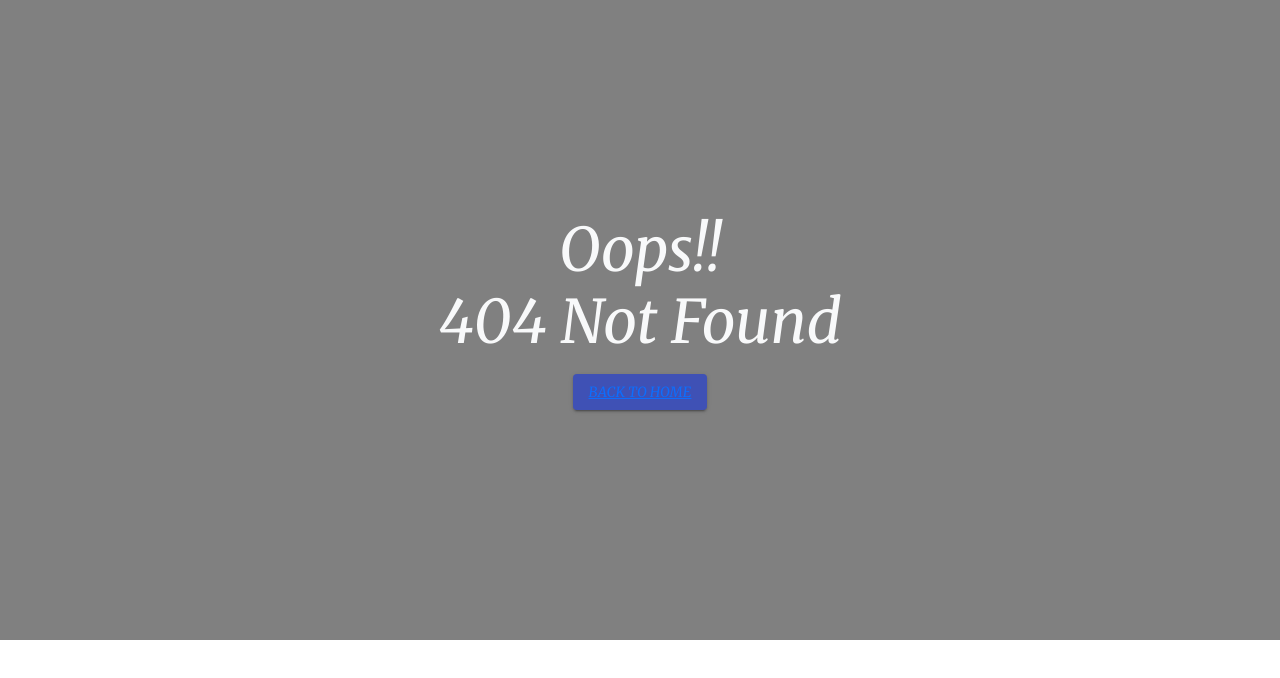
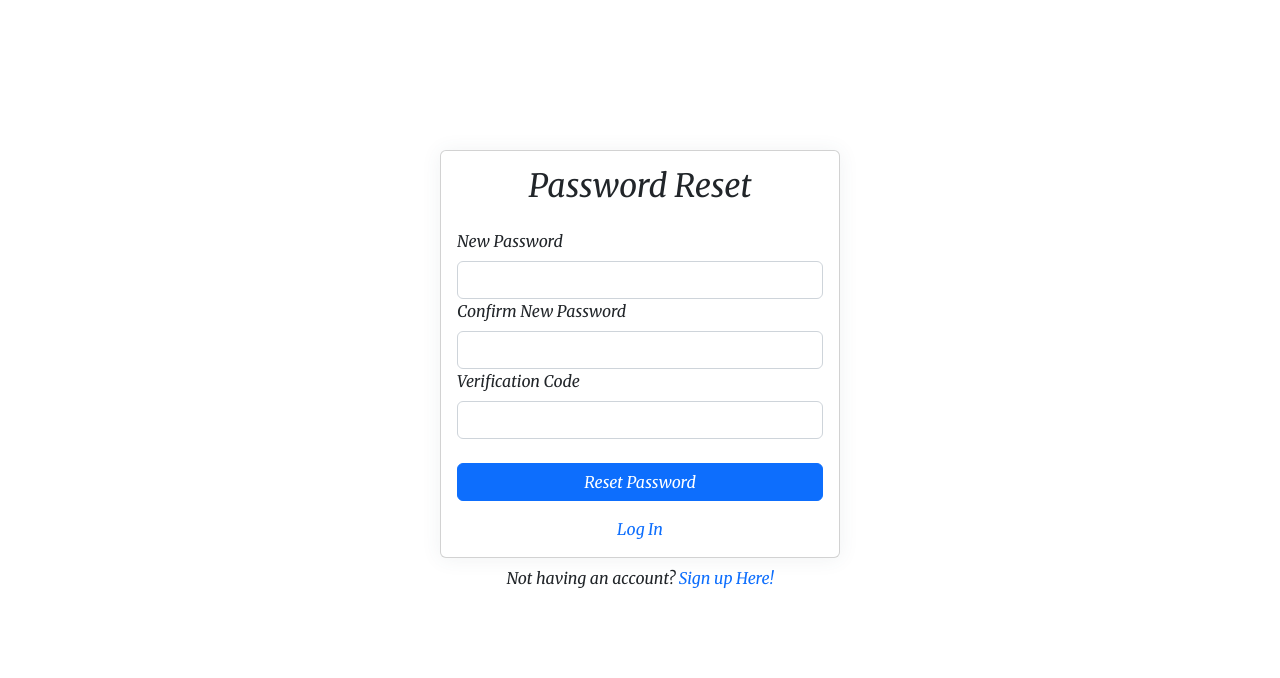
Before and after one commit to FalakNaaz/lms, a React (Create React App) app: page /reset-password in a window 1280 px wide. Before the commit this address had no page. Shown: the top 678 px of the page. Built offline with nearby package versions, Linux system fonts and the light colour scheme.

Commit message:
add forget/reset passwrd feature & clean the code

```diff
--- a/src/App.js
+++ b/src/App.js
@@ -17,10 +17,9 @@ import ClientDashboard from "./pages/Dashboard/Client-Dashboard/ClientDashboard"
 import AllStudentDetails from "./pages/Dashboard/Client-Dashboard/AllStudentDetails";
 import TrainerDetails from './pages/Dashboard/TrainerDetails'
 import ClientRoute from "./components/PrivateRoute/ClientRoute";
-import CourseDetails from "./pages/Dashboard/CourseDetails";
 import Profile from "./pages/Profile/Profile";
-// import ForgotPassword from "./pages/ForgotPassword/ForgotPassword";
-// import ResetPassword from "./pages/ForgotPassword/ResetPassword";
+import ResetPassword from "./pages/ResetPassword/ResetPassword";
+import ForgotPassword from "./pages/ForgotPassword/ForgotPassword";
 import { createTheme, ThemeProvider } from "@material-ui/core/styles";
 const theme = createTheme({
   typography: {
@@ -36,8 +35,8 @@ const Routing = () => {
       <Route path="/login" element={<Login />} />
       <Route path="/signup" element={<SignUp />} />
       <Route path="/profile" element={<Profile />} />
-      {/* <Route path="/forgot-password" element={<ForgotPassword />} />
-      <Route path="/reset-password" element={<ResetPassword />} /> */}
+      <Route path="/reset-password" element={<ResetPassword />} />
+      <Route path="/forgot-password" element={<ForgotPassword />} />
 
       {/* Routes for Student Role */}
 
--- a/src/components/Footer/Footer.js
+++ b/src/components/Footer/Footer.js
@@ -6,10 +6,14 @@ function Footer() {
       <div className="footer-content">
         <h3>LearniGo.com</h3>
         <p>
-          LearniGo.com is a platform where the corporate organization engage with us to make their employee skillful in the trending and latest technology so that they can start early start their career with the project deployment.
+          LearniGo.com is a platform where the corporate organization engage
+          with us to make their employee skillful in the trending and latest
+          technology so that they can start early start their career with the
+          project deployment.
         </p>
         <ul className="socials">
           <li>
+          {/* eslint-disable */}
             <a href="#">
               <i className="fa fa-facebook"></i>
             </a>
--- a/src/components/Toast/ToastComponent.js
+++ b/src/components/Toast/ToastComponent.js
@@ -1,23 +1,18 @@
-import React, { useEffect } from 'react';
-import { ToastContainer, toast } from 'react-toastify';
-import 'react-toastify/dist/ReactToastify.css';
+import React, { useEffect } from "react";
+import { ToastContainer, toast } from "react-toastify";
+import "react-toastify/dist/ReactToastify.css";
 
 const ToastComponent = ({ msg, renderToast, setToast }) => {
-
-
   useEffect(() => {
     if (renderToast) {
-            toast.success(`${msg}`)
-            setToast(false)
+      toast.success(`${msg}`);
+      setToast(false);
     }
-
-    }, [renderToast])
-
-
+    /* eslint-disable */
+  }, [renderToast]);
 
   return (
     <div>
-
       <ToastContainer
         position="top-right"
         autoClose={1000}
--- a/src/pages/AllCourses/AllCourses.js
+++ b/src/pages/AllCourses/AllCourses.js
@@ -32,6 +32,7 @@ function AllCourses() {
     getCourses();
 
     (async () => await dispatch(getRole()))();
+    /* eslint-disable */
   }, []);
 
   const addTraining = async (training) => {
--- a/src/pages/Course/Course.js
+++ b/src/pages/Course/Course.js
@@ -20,11 +20,12 @@ function Course() {
 
   useEffect(() => {
     (async () => await dispatch(fetchCourse(id)))();
+    /* eslint-disable */
   }, [sidebarToggle]);
 
   return (
     <>
-    {sidebarToggle ? <SidebarCom /> : null}
+      {sidebarToggle ? <SidebarCom /> : null}
       {currentCourse && (
         <div>
           <h6>Course created at : {currentCourse?.createdAt?.slice(0, 10)}</h6>
--- a/src/pages/Dashboard/Dashboard.js
+++ b/src/pages/Dashboard/Dashboard.js
@@ -19,13 +19,14 @@ function Dashboard() {
     const getCourses = async () => {
       await dispatch(fetchAllCourses());
       setToast(true);
-      setTimeout(()=>{
-        setToast(false)
-      },1000)
+      setTimeout(() => {
+        setToast(false);
+      }, 1000);
     };
     getCourses();
-    (async () => await dispatch(getProfileData(localStorage.getItem("currUserId"))))()
-
+    (async () =>
+      await dispatch(getProfileData(localStorage.getItem("currUserId"))))();
+      /* eslint-disable */
   }, []);
   var items = [
     {
@@ -72,11 +73,7 @@ function Dashboard() {
   }
   return (
     <div className="dashboard">
-      <ToastComponent
-          setToast={setToast}
-          renderToast={toast}
-          msg="Welcome !"
-        />
+      <ToastComponent setToast={setToast} renderToast={toast} msg="Welcome !" />
       {sidebarToggle ? <SidebarCom /> : null}
       <div className="main__body__dashboard">
         <Carousel className="mt-4">
@@ -93,7 +90,10 @@ function Dashboard() {
             className="d-flex align-items-center p-4 mb-4"
             style={{ width: "94.5vw" }}
           >
-            <Typography variant="h6" style={{ textAlign: "center",fontWeight: 700}}>
+            <Typography
+              variant="h6"
+              style={{ textAlign: "center", fontWeight: 700 }}
+            >
               Popular Courses
             </Typography>
           </Paper>
--- a/src/pages/ForgotPassword/ForgotPassword.js
+++ b/src/pages/ForgotPassword/ForgotPassword.js
@@ -1,81 +1,52 @@
-import "../../App.css";
 import React, { useRef, useState } from "react";
-import { Alert, Card, Button, Form } from "react-bootstrap";
-import { Link, useNavigate } from "react-router-dom";
-import { login } from "../../redux/actions/LoginActions";
-import { useDispatch } from "react-redux";
-import ToastComponent from "../../components/Toast/ToastComponent";
-import {getRole} from "../../redux/actions/RoleAction";
+import { Form, Button, Card, Alert } from "react-bootstrap";
+import { useNavigate } from "react-router-dom";
 import axios from "axios";
 
 function ForgotPassword() {
   const emailRef = useRef();
-  const pwdRef = useRef();
+  const [error, setError] = useState("");
+  const [message, setMessage] = useState("");
   const [loading, setLoading] = useState(false);
-  const [toast, setToast] = useState(false);
   const navigate = useNavigate();
-  const dispatch = useDispatch();
 
-  async function handleSubmit(e) {
+  async function handleForgot(e) {
     e.preventDefault();
-    setLoading(true);
-    //await dispatch(login(emailRef.current.value, pwdRef.current.value));
+    try {
+      setMessage("");
+      setError("");
+      setLoading(true);
+      await axios.post("http://localhost:1337/api/auth/forgot-password", {
+        email: emailRef.current.value,
+      });
+      setMessage("An email has been sent with verification code!.");
+      setTimeout(() => {
+        navigate("/reset-password");
+      }, 800);
+    } catch (err) {
+      setError("Something went wrong! : " + err.message);
+    }
     setLoading(false);
-    //(async()=> await dispatch(getRole()))()
-    setToast(true);
-    // setTimeout(() => {
-    //   const role = localStorage.getItem("currUserRole");
-    //   role === "Learner"
-    //     ? navigate("/")
-    //     : navigate("/trainer-dashboard");
-    //   if(role === "Client") {
-    //     navigate("/cd")
-    //   }
-    // window.location.reload()
-
-    // }, 1000);
-    console.log("email is = ",emailRef.current.value);
-    await axios.post("http://localhost:1337/api/auth/reset-password/", {
-        email : "falak.naz@globallogic.com"
-    })
   }
   return (
     <>
-      <ToastComponent
-        setToast={setToast}
-        renderToast={toast}
-        msg="Login Success"
-      />
       <Card style={{ maxWidth: "400px", margin: "auto", marginTop: "150px" }}>
         <Card.Body>
-          <h2 className="text-center mb-4">Log In </h2>
-          {loading && (
-            <Alert variant="success">Logging In into your account...</Alert>
-          )}
-          <Form onSubmit={handleSubmit}>
+          <h2 className="text-center mb-4">Forgot Password</h2>
+          {error && <Alert variant="danger">{error}</Alert>}
+          {message && <Alert variant="success">{message}</Alert>}
+          <Form onSubmit={handleForgot}>
             <Form.Group id="email">
               <Form.Label>Email</Form.Label>
               <Form.Control type="email" ref={emailRef} required />
             </Form.Group>
-
             <br />
             <Button disabled={loading} className="w-100" type="submit">
               Forgot Password
             </Button>
           </Form>
-          <div className="w-100 text-center mt-3">
-            <Link to="/login" style={{ textDecoration: "none" }}>
-              Login!
-            </Link>
-          </div>
         </Card.Body>
       </Card>
-      <div className="w-100 text-center mt-2 btm-txt">
-        Not having an account?
-        <Link to="/signup" style={{ textDecoration: "none" }}>
-          Sign up Here!
-        </Link>
-      </div>
     </>
   );
 }
--- a/src/pages/Login/Login.js
+++ b/src/pages/Login/Login.js
@@ -6,6 +6,7 @@ import { login } from "../../redux/actions/LoginActions";
 import { useDispatch } from "react-redux";
 import ToastComponent from "../../components/Toast/ToastComponent";
 import { getRole } from "../../redux/actions/RoleAction";
+
 function Login() {
   const emailRef = useRef();
   const pwdRef = useRef();
@@ -19,11 +20,11 @@ function Login() {
     setLoading(true);
     await dispatch(login(emailRef.current.value, pwdRef.current.value));
     setLoading(false);
-    (async () => await dispatch(getRole()))()
+    (async () => await dispatch(getRole()))();
     setToast(true);
     setTimeout(() => {
       navigate("/");
-      window.location.reload()
+      window.location.reload();
     }, 1000);
   }
   return (
@@ -33,7 +34,14 @@ function Login() {
         renderToast={toast}
         msg="Login Success"
       />
-      <Card style={{ maxWidth: "400px", margin: "auto", marginTop: "150px", backgroundImage: "../../assets/Image" }}>
+      <Card
+        style={{
+          maxWidth: "400px",
+          margin: "auto",
+          marginTop: "150px",
+          backgroundImage: "../../assets/Image",
+        }}
+      >
         <Card.Body>
           <h2 className="text-center mb-4">Log In </h2>
           {loading && (
--- /dev/null
+++ b/src/pages/ResetPassword/ResetPassword.js
@@ -0,0 +1,79 @@
+import React, { useRef, useState } from "react";
+import { Form, Button, Card, Alert } from "react-bootstrap";
+import { Link, useNavigate } from "react-router-dom";
+import axios from "axios";
+
+function ResetPassword() {
+  const passRef = useRef();
+  const confirmPassRef = useRef();
+  const code = useRef();
+  const [error, setError] = useState("");
+  const [message, setMessage] = useState("");
+  const [loading, setLoading] = useState(false);
+  const navigate = useNavigate();
+
+  async function handleReset(e) {
+    e.preventDefault();
+    try {
+      setMessage("");
+      setError("");
+      setLoading(true);
+      await axios.post("http://localhost:1337/api/auth/reset-password", {
+        password: passRef.current.value,
+        passwordConfirmation: confirmPassRef.current.value,
+        code: code.current.value,
+      });
+      setMessage(
+        "Your Password has been Reset successfully! Now you can Login!."
+      );
+      setTimeout(() => {
+        navigate("/login");
+      }, 1000);
+    } catch (err) {
+      setError("Something went wrong! : " + err.message);
+    }
+    setLoading(false);
+  }
+  return (
+    <>
+      <Card style={{ maxWidth: "400px", margin: "auto", marginTop: "150px" }}>
+        <Card.Body>
+          <h2 className="text-center mb-4">Password Reset</h2>
+          {error && <Alert variant="danger">{error}</Alert>}
+          {message && <Alert variant="success">{message}</Alert>}
+          <Form onSubmit={handleReset}>
+            <Form.Group id="email">
+              <Form.Label>New Password</Form.Label>
+              <Form.Control type="password" ref={passRef} required />
+            </Form.Group>
+            <Form.Group id="email">
+              <Form.Label>Confirm New Password</Form.Label>
+              <Form.Control type="password" ref={confirmPassRef} required />
+            </Form.Group>
+            <Form.Group id="email">
+              <Form.Label>Verification Code</Form.Label>
+              <Form.Control type="text" ref={code} required />
+            </Form.Group>
+            <br />
+            <Button disabled={loading} className="w-100" type="submit">
+              Reset Password
+            </Button>
+          </Form>
+          <div className="w-100 text-center mt-3">
+            <Link to="/login" style={{ textDecoration: "none" }}>
+              Log In
+            </Link>
+          </div>
+        </Card.Body>
+      </Card>
+      <div className="w-100 text-center mt-2 btm-txt">
+        Not having an account?
+        <Link to="/signup" style={{ textDecoration: "none" }}>
+          {" "}
+          Sign up Here!
+        </Link>
+      </div>
+    </>
+  );
+}
+export default ResetPassword;
```
Also changed, not shown: src/pages/Dashboard/Trainer Dashboard/StudentDetails.js (+34 -34 lines). Lines whose indentation alone changed are shown as unchanged.
